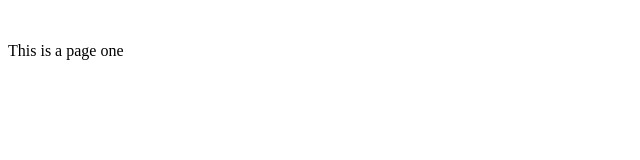
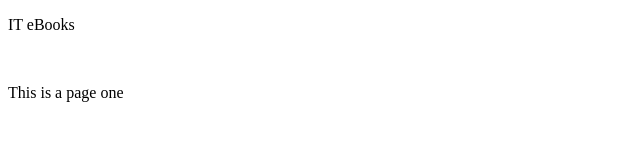
Before and after one commit to asayeq/asayeqdeveloper, a plain HTML site: page page1.html in a window 1280 px wide. Shown: the whole page, without its empty margins (0-640 px from the left). Drawn offline with nearby package versions, Linux system fonts and the light colour scheme; no server answers.

Commit message:
Update page1.html

```diff
--- a/page1.html
+++ b/page1.html
@@ -15,6 +15,7 @@
 <style type="text/css">
 
 </style>
+<p>IT eBooks</p>
 <script type="text/javascript">
 
 
```
